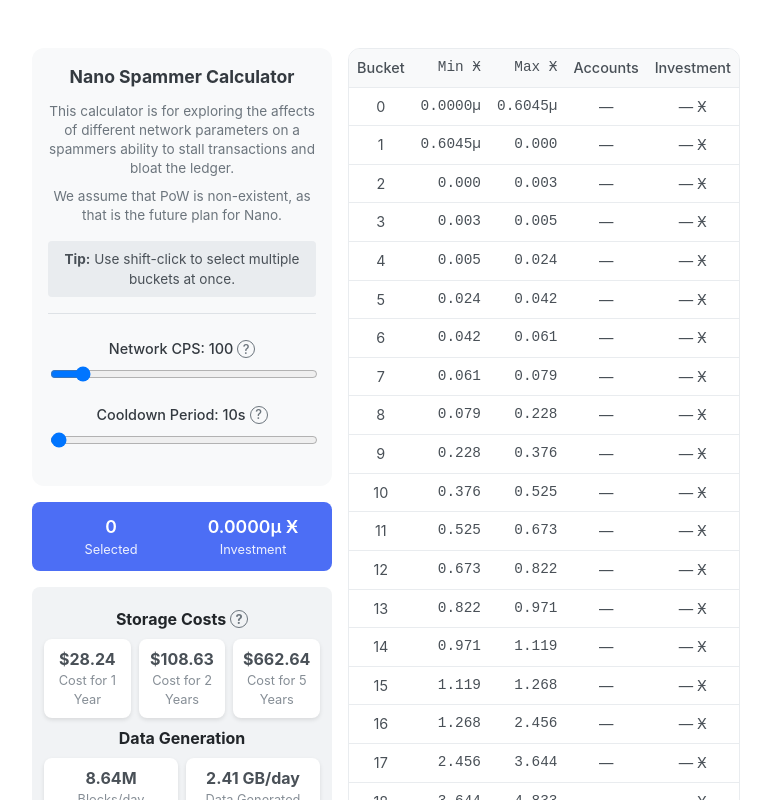
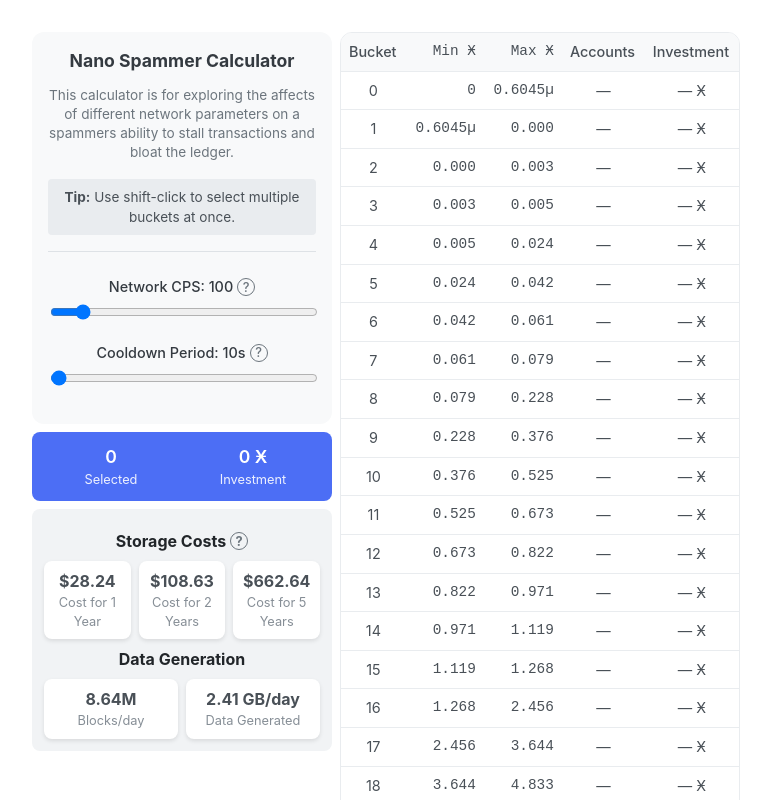
Before and after one commit to dylan1951/nano-spam-calculator, a Svelte app: page / in a window 1280 px wide. Shown: the top 800 px of the page, without its empty margins (254-1025 px from the left). Built offline with nearby package versions, Linux system fonts and the light colour scheme.

Commit message:
Updates.

```diff
--- a/src/App.svelte
+++ b/src/App.svelte
@@ -56,7 +56,9 @@
   let lastToggledIndex = -1;
 
   function formatNano(nano: number): string {
-    if (nano < 0.000001) {
+    if (nano === 0) {
+      return nano.toString();
+    } else if (nano < 0.000001) {
       return `${(nano * 1e6).toFixed(4)}µ`;
     } else if (nano >= 1_000_000) {
       return `${(nano / 1_000_000).toFixed(2)}M`;
@@ -77,6 +79,20 @@
     }
   }
 
+  function formatCooldown(seconds: number): string {
+    if (seconds < 60) {
+      return `${seconds}s`; // Seconds
+    } else if (seconds < 3600) {
+      const minutes = Math.floor(seconds / 60);
+      const remainingSeconds = seconds % 60;
+      return `${minutes}m ${remainingSeconds}s`; // Minutes and seconds
+    } else {
+      const hours = Math.floor(seconds / 3600);
+      const remainingMinutes = Math.floor((seconds % 3600) / 60);
+      return `${hours}h ${remainingMinutes}m`; // Hours and minutes
+    }
+  }
+
   function handleBucketClick(index: number, event: MouseEvent): void {
     if (event.shiftKey && lastToggledIndex !== -1) {
       const start = Math.min(lastToggledIndex, index);
@@ -93,6 +109,8 @@
       buckets = [...buckets];
     }
   }
+
+  $: formattedCooldown = formatCooldown(cooldownSecs);
 
   $: selectedBuckets = buckets.filter((b) => b.toggled);
   $: accountsPerBucket = selectedBuckets.length
@@ -133,18 +151,15 @@
 <style>
   .calculator {
     max-width: 1200px;
-    margin: 0 auto;
-    padding: 1rem;
     display: grid;
-    grid-template-columns: 300px 1fr;
-    gap: 1rem;
-    align-items: stretch; /* Ensures both columns stretch to equal height */
+    grid-template-columns: 300px 400px;
+    gap: 0.5rem;
   }
 
   .left-column, .right-column {
     display: flex;
     flex-direction: column;
-    gap: 1rem;
+    gap: 0.5rem;
     height: 100%;
   }
 
@@ -185,6 +200,7 @@
   .table-container {
     overflow-y: auto;
     flex: 1;
+    overflow-x: hidden;
   }
 
   table {
@@ -381,7 +397,6 @@
       <div class="info-panel">
         <h3>Nano Spammer Calculator</h3>
         <p>This calculator is for exploring the affects of different network parameters on a spammers ability to stall transactions and bloat the ledger.</p>
-        <p>We assume that PoW is non-existent, as that is the future plan for Nano.</p>
 
         <div class="tip">
           <strong>Tip:</strong> Use shift-click to select multiple buckets at once.
@@ -410,7 +425,7 @@
       <div class="slider-group">
         <label for="cooldown-slider" class="slider-label">
     <span class="tooltip-trigger">
-      Cooldown Period: {cooldownSecs}s
+      Cooldown Period: {formattedCooldown}
       <span class="info-icon">?</span>
       <span class="tooltip">
         The minimum wait period between transactions inflicted by the attack for all accounts in the selected buckets
```
